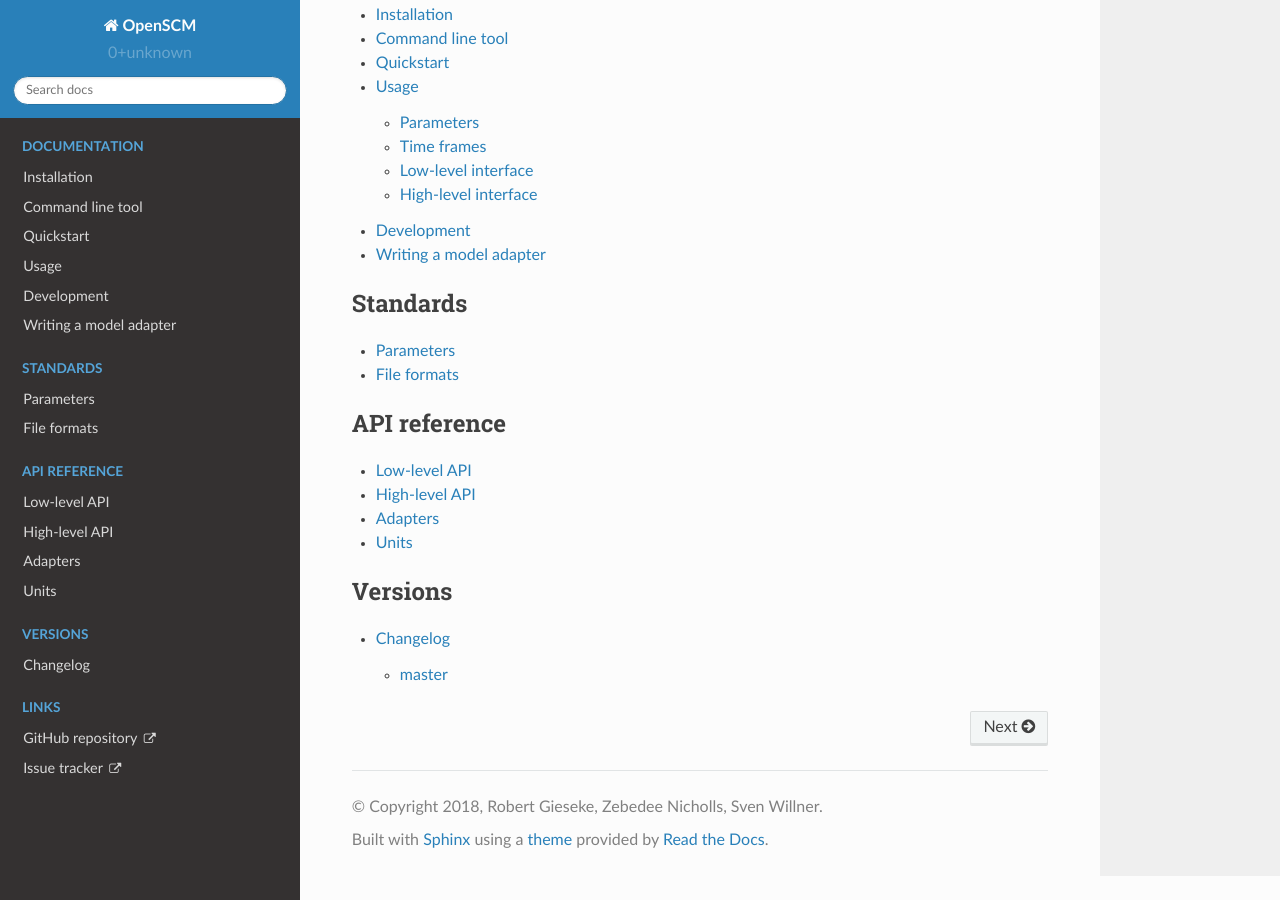
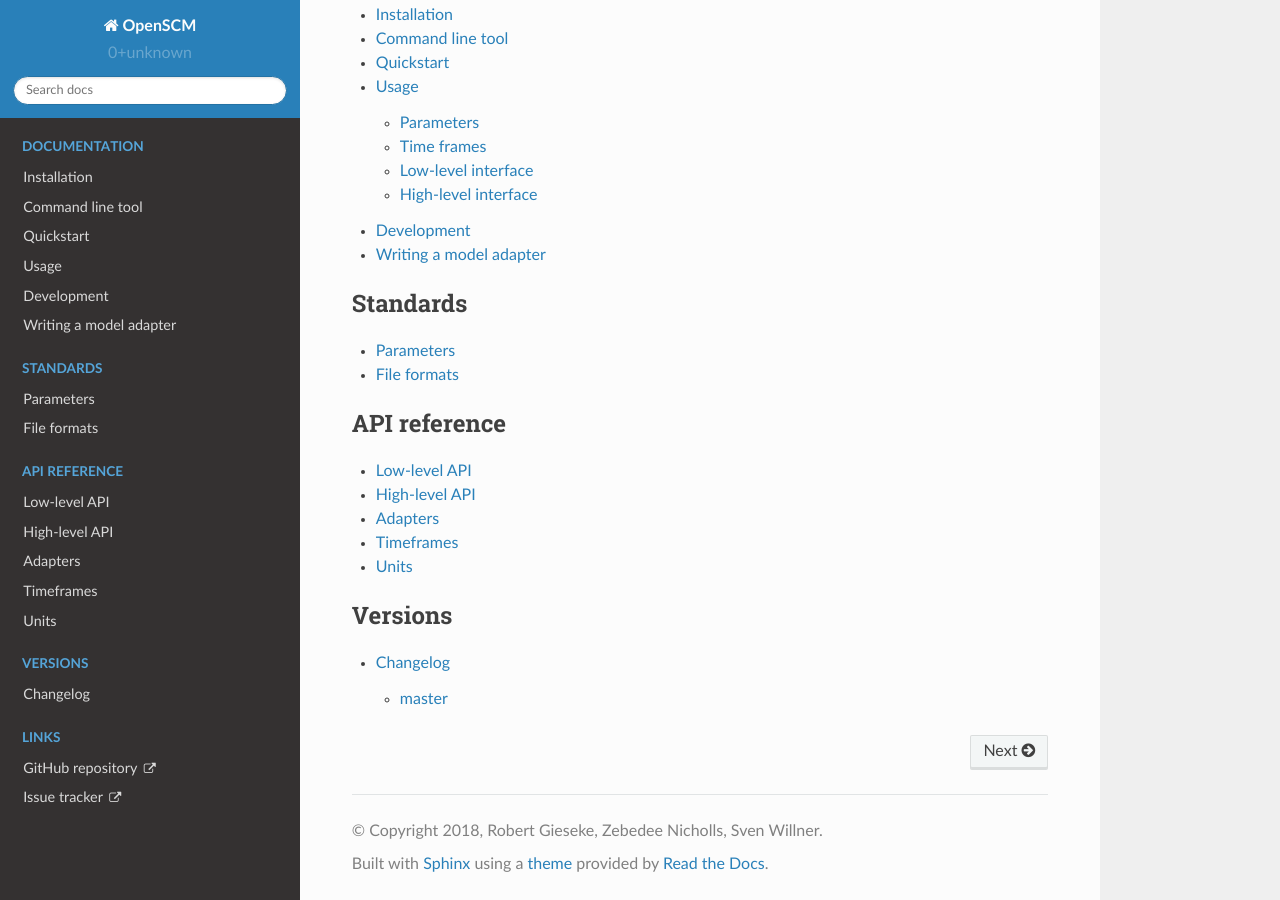
Before and after one commit to openscm/openscm, a Sphinx documentation site: the page built from docs/index.rst, in a window 1280 px wide and 900 px high, scrolled down 1118 px. Built offline with Sphinx 7.4.7 and the Read the Docs theme 2.0.0, drawn with Linux system fonts in a browser that asks for light colours.

Commit message:
Add documentation

```diff
--- a/docs/index.rst
+++ b/docs/index.rst
@@ -36,6 +36,7 @@ Schema
     lowlevel
     highlevel
     adapters
+    timeframes
     units
 
 .. toctree::
--- /dev/null
+++ b/docs/timeframes.rst
@@ -0,0 +1,4 @@
+Timeframes
+----------
+
+.. automodule:: openscm.timeframes
```
